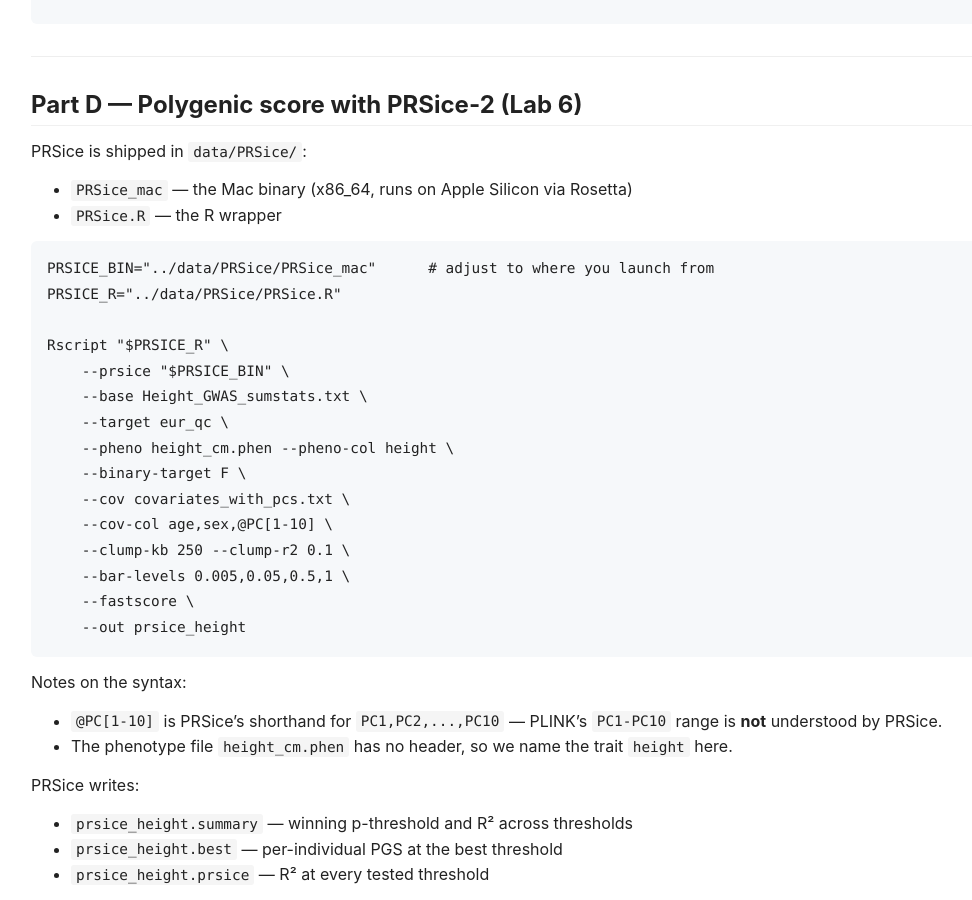
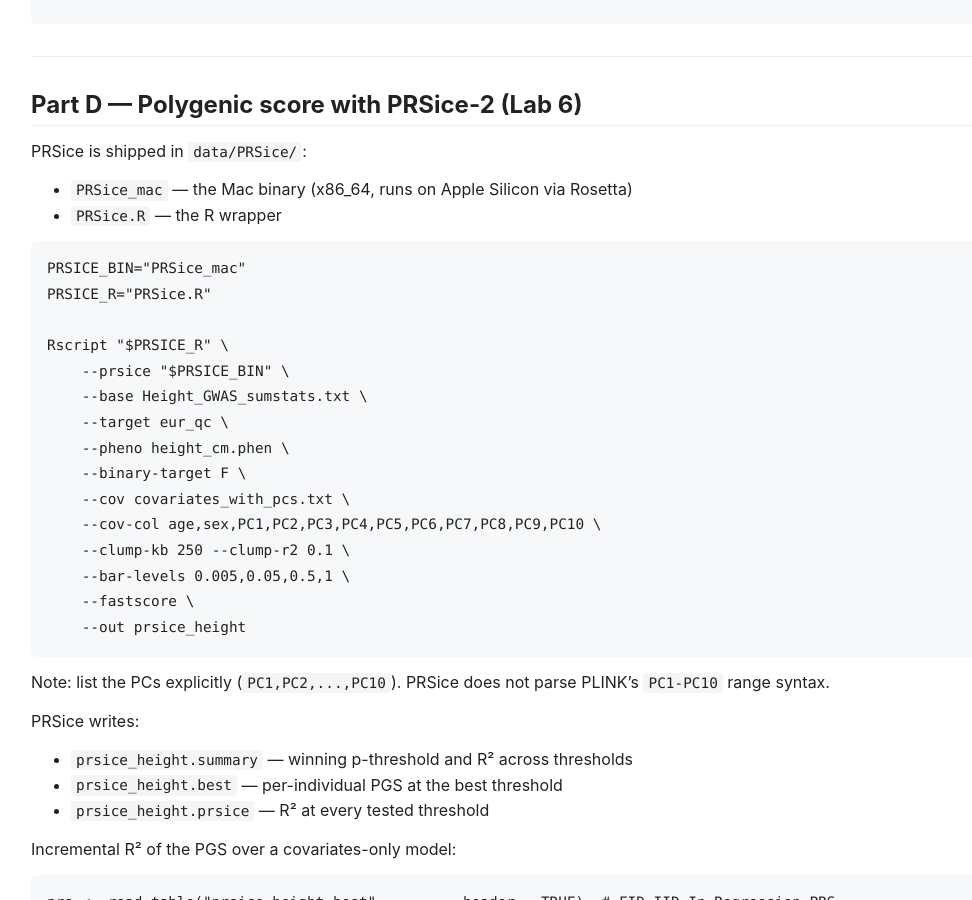
Before and after one commit to nicolabarban/sociogenomics_2025_2026, a Jekyll site: the page built from labs/week10/recap.md, in a window 1280 px wide and 900 px high, scrolled down 6113 px. Shown: the whole window, without its empty margins (17-989 px from the left). Built offline with Jekyll 4.4.1, drawn with Linux system fonts in a browser that asks for light colours; our own code applies the rules of GitHub Pages for plain Markdown files.

Commit message:
docs(week10): PRSice paths local + explicit PC1,...,PC10 list

````diff
--- a/labs/week10/recap.md
+++ b/labs/week10/recap.md
@@ -257,27 +257,24 @@
 - `PRSice.R` — the R wrapper
 
 ```bash
-PRSICE_BIN="../data/PRSice/PRSice_mac"      # adjust to where you launch from
-PRSICE_R="../data/PRSice/PRSice.R"
+PRSICE_BIN="PRSice_mac"
+PRSICE_R="PRSice.R"
 
 Rscript "$PRSICE_R" \
     --prsice "$PRSICE_BIN" \
     --base Height_GWAS_sumstats.txt \
     --target eur_qc \
-    --pheno height_cm.phen --pheno-col height \
+    --pheno height_cm.phen \
     --binary-target F \
     --cov covariates_with_pcs.txt \
-    --cov-col age,sex,@PC[1-10] \
+    --cov-col age,sex,PC1,PC2,PC3,PC4,PC5,PC6,PC7,PC8,PC9,PC10 \
     --clump-kb 250 --clump-r2 0.1 \
     --bar-levels 0.005,0.05,0.5,1 \
     --fastscore \
     --out prsice_height
 ```
 
-Notes on the syntax:
-
-- `@PC[1-10]` is PRSice's shorthand for `PC1,PC2,...,PC10` — PLINK's `PC1-PC10` range is **not** understood by PRSice.
-- The phenotype file `height_cm.phen` has no header, so we name the trait `height` here.
+Note: list the PCs explicitly (`PC1,PC2,...,PC10`). PRSice does not parse PLINK's `PC1-PC10` range syntax.
 
 PRSice writes:
 
````
